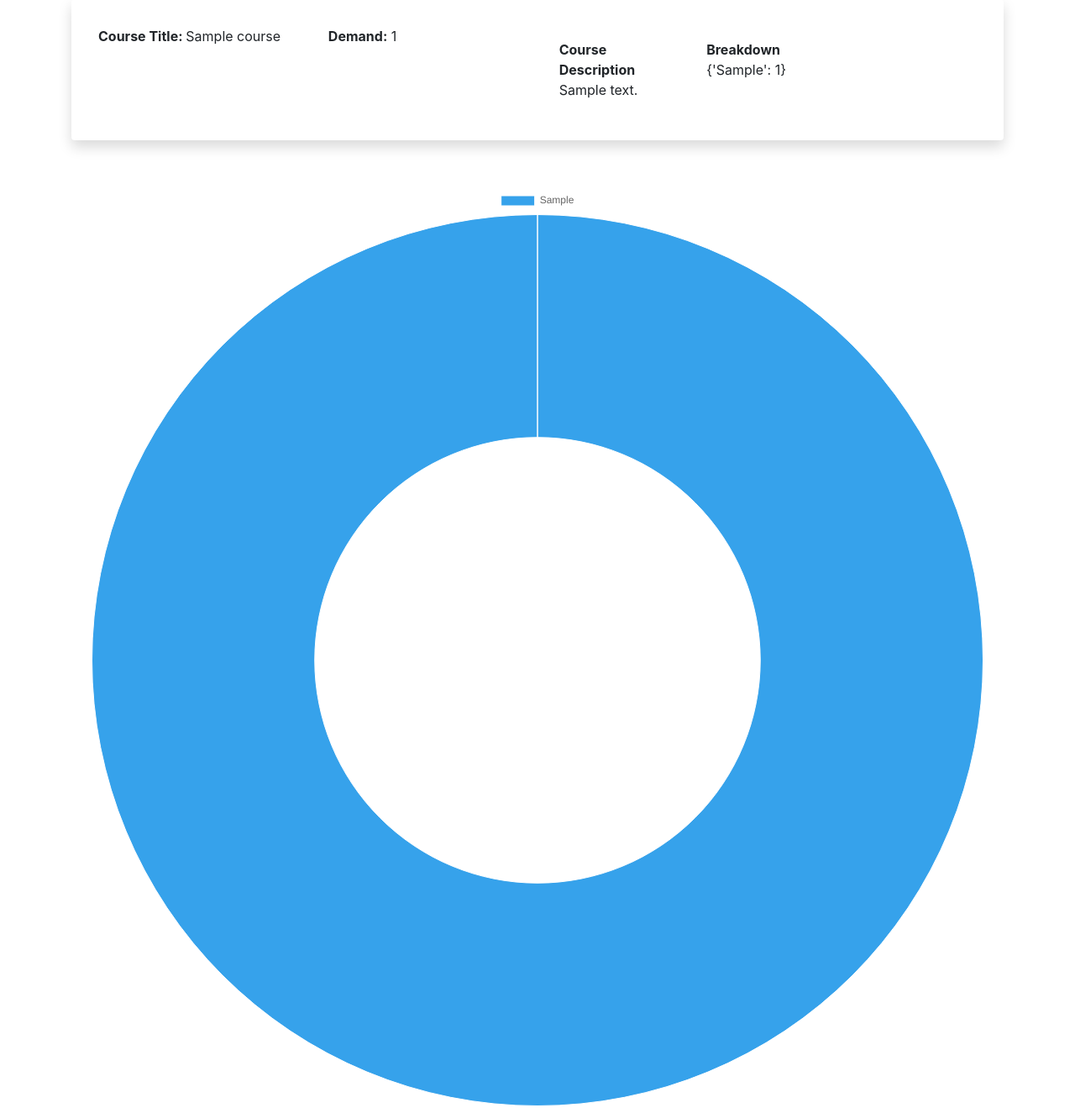
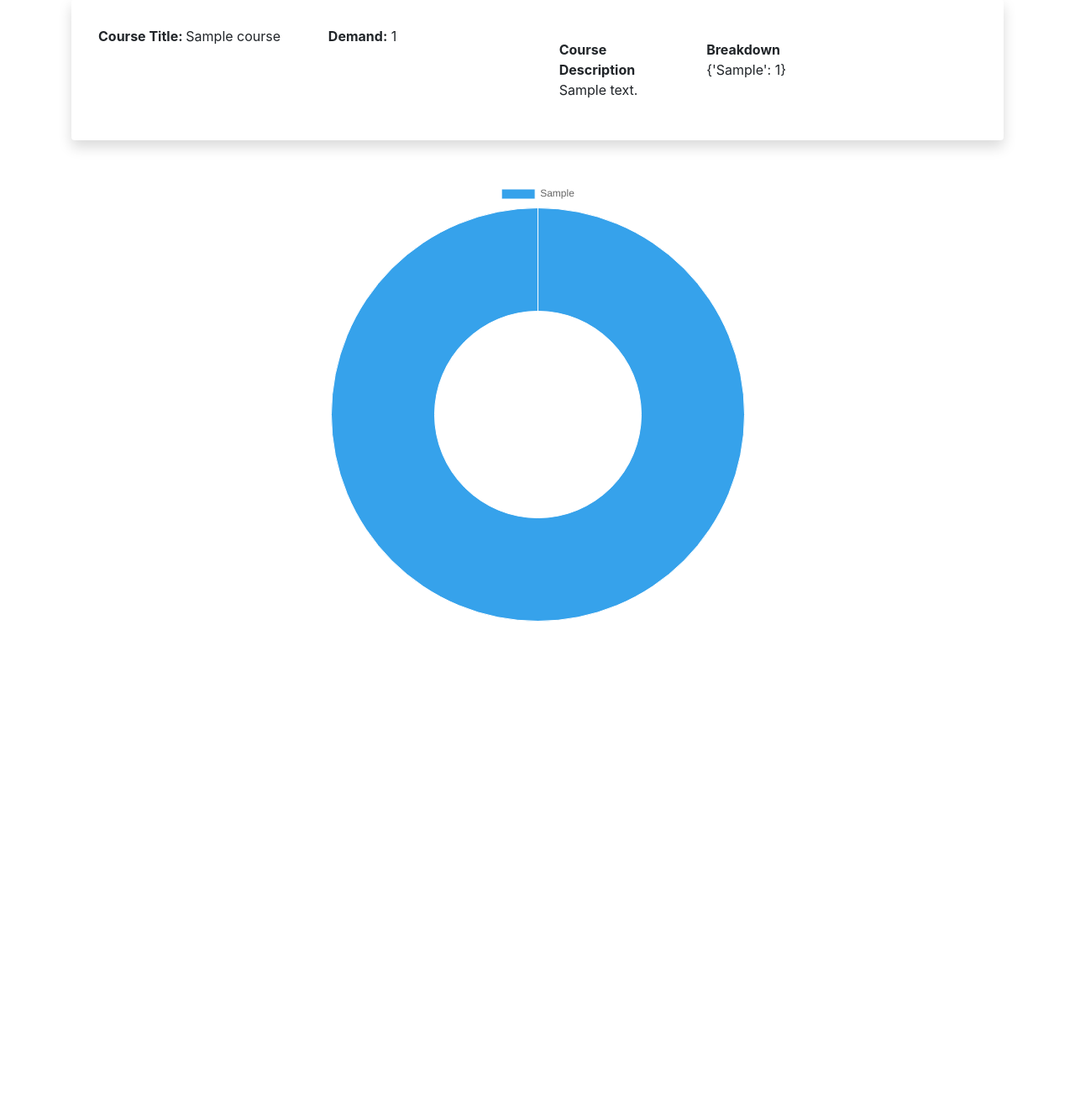
Before and after one commit to mauimaui17/my_demand_tracker, a Django app: page /course/?course_id=1 in a window 1280 px wide. Shown: the part 107-1432 px from the top of the page at 84% size. After the commit the page ends 847 px from the top, so only its background shows below. Run offline with Django 5.2, Linux system fonts and the light colour scheme; tables that the repository leaves empty hold one stand-in row (values such as "Sample post"); some libraries are stand-ins or nearby versions.

Commit message:
Update course.html

```diff
--- a/tracker/templates/tracker/course.html
+++ b/tracker/templates/tracker/course.html
@@ -23,8 +23,8 @@ crispy_forms_tags %} {% block content %}
       </div>
     </div>
   </div>
-  <div class="d-flex p-2">
-    <canvas id="myChart" style="width: 400px; height: 400px;"></canvas>
+  <div class="container " style="width: 50%; height: 50%;">
+    <canvas id="myChart"></canvas>
   </div>
 
   <script src="https://cdn.jsdelivr.net/npm/chart.js"></script>
```
